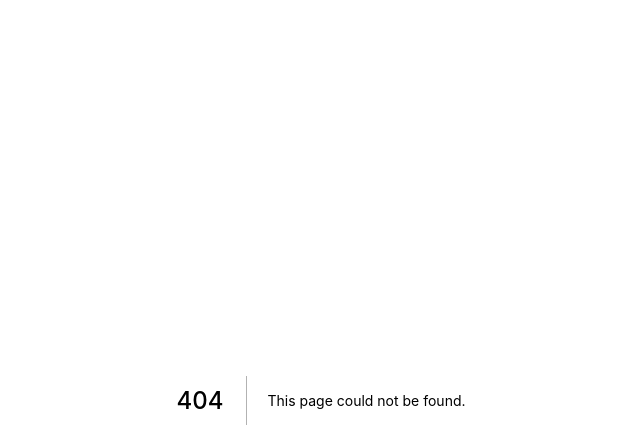
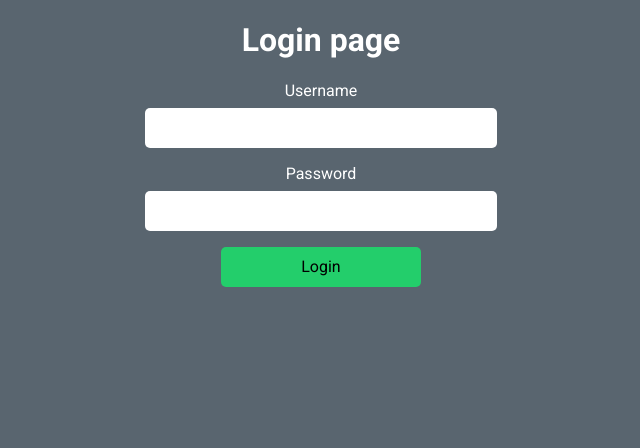
Before and after one commit to tomivv/bet-tracking-v2, a Next.js app in the folder bet-tracking-client/: page /login in a window 1280 px wide. Before the commit this address had no page. Shown: the top 448 px of the page, without its empty margins (319-959 px from the left). Built offline with nearby package versions, Linux system fonts and the light colour scheme.

Commit message:
Added login page

```diff
--- a/bet-tracking-client/pages/index.tsx
+++ b/bet-tracking-client/pages/index.tsx
@@ -1,9 +1,12 @@
 import type { NextPage } from 'next'
+import React from 'react';
 import styles from '../styles/Home.module.css'
 
 const Home: NextPage = () => {
-  function handleForm(e: any) {
+  function handleForm(e: React.SyntheticEvent) {
     e.preventDefault();
+    console.log(e);
+
   }
 
   return (
--- /dev/null
+++ b/bet-tracking-client/pages/login.tsx
@@ -0,0 +1,29 @@
+import type { NextPage } from "next";
+import React from "react";
+import styles from "../styles/Login.module.css";
+
+const Login: NextPage = () => {
+  function handleLogin(e: React.SyntheticEvent) {
+    e.preventDefault();
+  }
+  return (
+    <div className={`${styles.container}`}>
+      <h1 className={`${styles.text_center}`}>Login page</h1>
+      <form className={styles.login_form} onSubmit={handleLogin}>
+        <div className={styles.form_item} >
+          <label htmlFor="username">Username</label>
+          <input type="text" name="username" id="username" />
+        </div>
+        <div className={styles.form_item}>
+          <label htmlFor="password">Password</label>
+          <input type="password" name="password" id="password" />
+        </div>
+        <div className={styles.text_center}>
+          <button className={`${styles.btn} ${styles.btn_primary}`}>Login</button>
+        </div>
+      </form>
+    </div>
+  )
+}
+
+export default Login;
--- /dev/null
+++ b/bet-tracking-client/styles/Login.module.css
@@ -0,0 +1,49 @@
+.container {
+    width: 80%;
+    margin-inline: auto;
+}
+
+.text_center {
+    text-align: center;
+}
+
+.login_form {
+    width: 60%;
+    margin: auto;
+}
+
+.form_item label, .form_item input {
+    display: block;
+}
+
+.form_item label {
+    text-align: center;
+    font-size: 1rem;
+    margin-bottom: 0.5rem;
+}
+
+.form_item input {
+    height: 2.5rem;
+    width: 22rem;
+    border-radius: 5px;
+    border: none;
+    font-size: 1rem;
+    padding: 0.5rem;
+    margin-inline: auto;
+    margin-bottom: 1rem;
+}
+
+.btn {
+    width: 200px;
+    height: 40px;
+    text-decoration: none;
+    border: none;
+    border-radius: 5px;
+    font-family: 'Roboto', -apple-system, sans-serif;
+    font-size: 1rem;
+    margin-inline: auto;
+}
+
+.btn_primary {
+    background-color: #23CE6B;
+}
```
